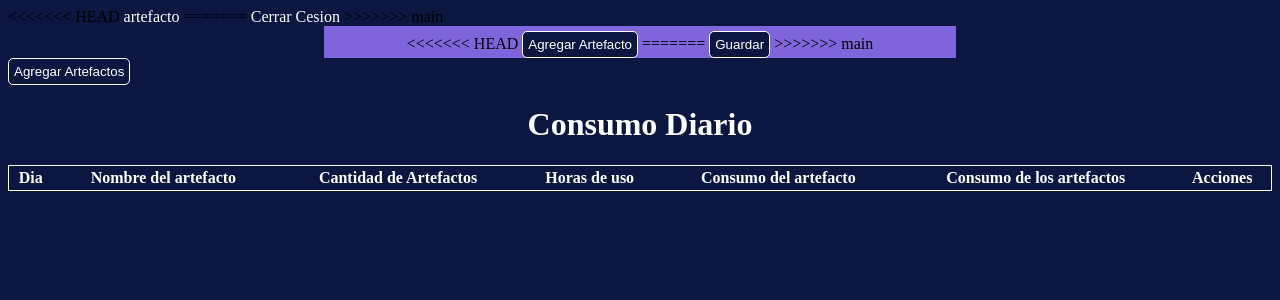
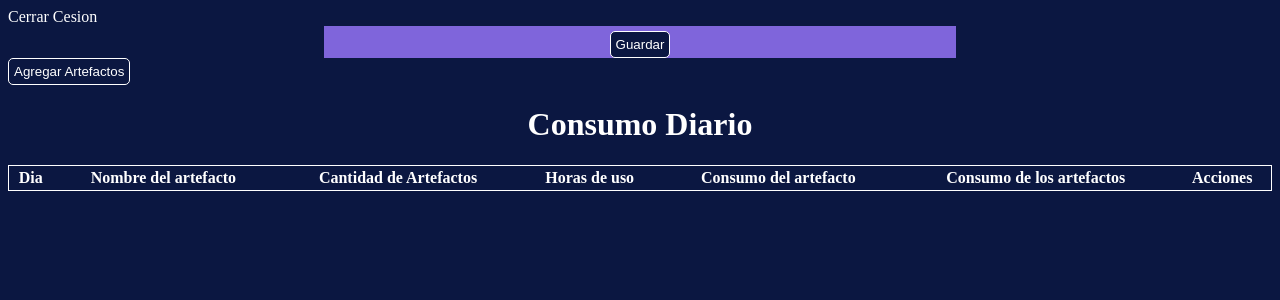
Before and after one commit to SantiagoTamayo2002/energy_page, a Django app: page /paginaUsuario/inventario/ in a window 1280 px wide. Shown: the top 300 px of the page. Run offline with Django 4.2, Linux system fonts and the light colour scheme; lists and menus that the app fills with data are empty.

Commit message:
varios again

```diff
--- a/PIS/energy/templates/energy/home/artefactos.html
+++ b/PIS/energy/templates/energy/home/artefactos.html
@@ -74,13 +74,8 @@
     </style>
 </head>
 <body>
-<<<<<<< HEAD
-<h1>Artefactos</h1>
-
-=======
 
     <h1>Artefactos</h1>
->>>>>>> main
 <a href="{% url 'inventario' %}">Ver Inventario</a>
 
 <h2>Crear Nuevo Artefacto</h2>
--- a/PIS/energy/templates/energy/home/inventario.html
+++ b/PIS/energy/templates/energy/home/inventario.html
@@ -80,23 +80,13 @@
 </head>
 
 <body>
-<<<<<<< HEAD
-  <a href="{% url 'artefacto' %}">artefacto</a>
-=======
 
 <a href="{% url 'cerrarSesion' %}">Cerrar Cesion</a>
->>>>>>> main
 <form method="post" action="{% url 'inventario' %}">
   {% csrf_token %}
 
   {{ form.as_p }}
-<<<<<<< HEAD
-
-  <button type="submit">Agregar Artefacto</button>
-
-=======
   <button type="submit">Guardar</button>
->>>>>>> main
 </form>
 <button type="submit" ><a href="{% url 'artefacto' %}">Agregar Artefactos</a></button>
 
```
Also changed, not shown: PIS/db.sqlite3.
